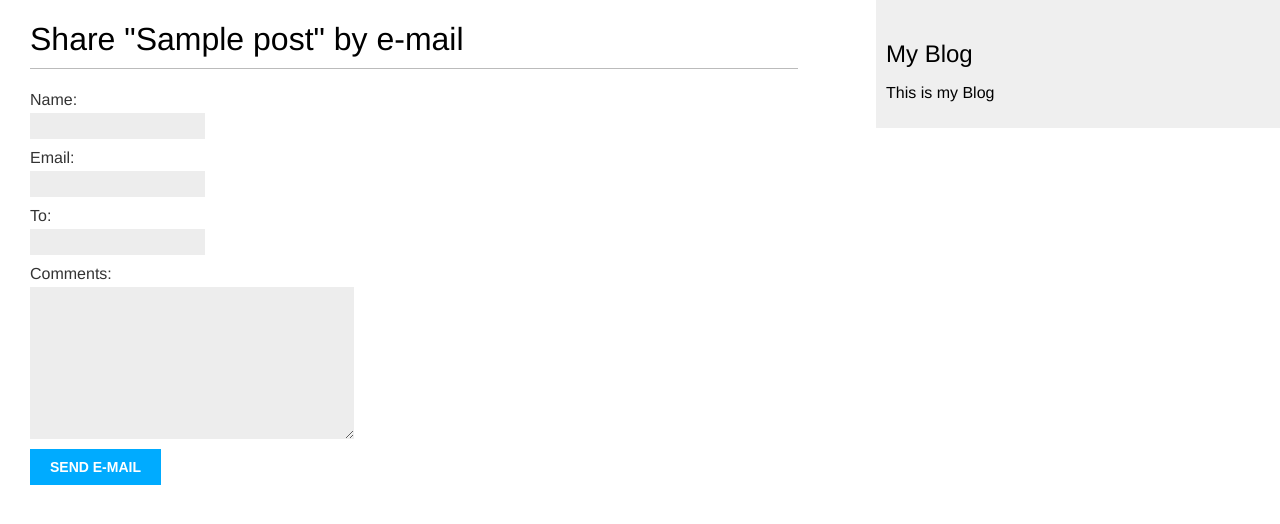
After one commit to bkabhilash0/Django-Blog-Packet, a Django app: page /blog/1/share/ in a window 1280 px wide. The commit adds this page. Shown: the top 524 px of the page. Run offline with Django 3.2, Linux system fonts and the light colour scheme; tables that the repository leaves empty hold one stand-in row (values such as "Sample post").

Commit message:
Done with form handling but not the senting Mail

```diff
--- /dev/null
+++ b/blog_app/forms.py
@@ -0,0 +1,7 @@
+from django import forms
+
+class EmailPostForm(forms.Form):
+    name = forms.CharField(max_length=25);
+    email = forms.EmailField();
+    to = forms.EmailField();
+    comments = forms.CharField(required=False,widget=forms.Textarea)
--- a/blog_app/templates/blog/post/detail.html
+++ b/blog_app/templates/blog/post/detail.html
@@ -6,4 +6,9 @@
 Published {{ post.publish }} by {{ post.author }}
 </p>
 {{ post.body|linebreaks }}
+<p>
+    <a href="{% url "blog:post_share" post.id %}">
+    Share this post
+    </a>
+</p>
 {% endblock %}
--- a/blog_app/templates/blog/post/list.html
+++ b/blog_app/templates/blog/post/list.html
@@ -8,5 +8,5 @@
 <p class="date">Published {{ post.publish }} by {{ post.author }}</p>
 {{ post.body|truncatewords:30|linebreaks }}
 {% endfor %}
-{% include 'pagination.html' with page=posts %}
+{% include 'pagination.html' with page=page_obj %}
 {% endblock %}
--- /dev/null
+++ b/blog_app/templates/blog/post/share.html
@@ -0,0 +1,19 @@
+{% extends 'blog/base.html' %} {% block title %}Share a post{% endblock %}
+{% block content %}
+{% if sent %}
+<h1>E-mail successfully sent</h1>
+<p>"{{ post.title }}" was successfully sent to {{form.cleaned_data.to}}.</p>
+{% else %}
+<h1>Share "{{ post.title }}" by e-mail</h1>
+<form method="post">
+  {% comment %} {{ form.as_p }}  {% endcomment %}
+  {% for field in form %}
+  <div>
+    {{field.errors}}
+    {{field.label_tag}}{{field}}
+  </div>
+  {% endfor %}
+  {% csrf_token %}
+  <input type="submit" value="Send e-mail" />
+</form>
+{% endif %} {% endblock %}
--- a/blog_app/urls.py
+++ b/blog_app/urls.py
@@ -4,6 +4,8 @@ from . import views
 app_name = 'blog';
 
 urlpatterns = [
-    path('',views.post_list,name='post_list'),
-    path('<int:year>/<int:month>/<int:day>/<slug:post>/',views.post_detail,name='post_detail')
+    # path('',views.post_list,name='post_list'),
+    path('',views.PostListView.as_view(),name='post_list'),
+    path('<int:year>/<int:month>/<int:day>/<slug:post>/',views.post_detail,name='post_detail'),
+    path('<int:post_id>/share/',views.post_share,name='post_share'),
 ]
--- a/blog_app/views.py
+++ b/blog_app/views.py
@@ -1,6 +1,9 @@
 from django.shortcuts import render,get_object_or_404
 from django.core.paginator import Paginator,EmptyPage,PageNotAnInteger
+from django.views.generic import ListView
+from django.core.mail import send_mail
 from .models import Post
+from .forms import EmailPostForm
 
 # Create your views here.
 def post_list(request):
@@ -15,6 +18,33 @@ def post_list(request):
         posts = paginator.page(paginator.num_pages)
     return render(request,'blog/post/list.html',{'posts': posts,'page':page})
 
+class PostListView(ListView):
+    queryset = Post.published.all();
+    context_object_name = 'posts';
+    paginate_by = 2;
+    template_name = 'blog/post/list.html';
+
 def post_detail(request,year,month,day,post):
     post = get_object_or_404(Post,slug=post,status='published',publish__year=year,publish__month=month,publish__day=day);
     return render(request,'blog/post/detail.html',{'post':post})
+
+def post_share(request,post_id):
+    post = get_object_or_404(Post,id=post_id,status='published')
+    sent = False
+    if(request.method == 'POST'):
+        # Form was Submitted
+        form = EmailPostForm(request.POST)
+        if form.is_valid():
+            # Form fields passed Validation
+            cd = form.cleaned_data
+            sent = True
+            # sent Email
+            post_url = request.build_absolute_uri(post.get_absolute_url())
+            subject = f"{cd['name']} recommends you read " \
+            f"{post.title}"
+            message = f"Read {post.title} at {post_url}\n\n" \
+            f"{cd['name']}\'s comments: {cd['comments']}"
+            send_mail(subject, message, 'admin@myblog.com', [cd['to']])
+    else:
+        form = EmailPostForm()
+    return render(request,'blog/post/share.html',{'form':form,'post':post,'sent':sent})
```
